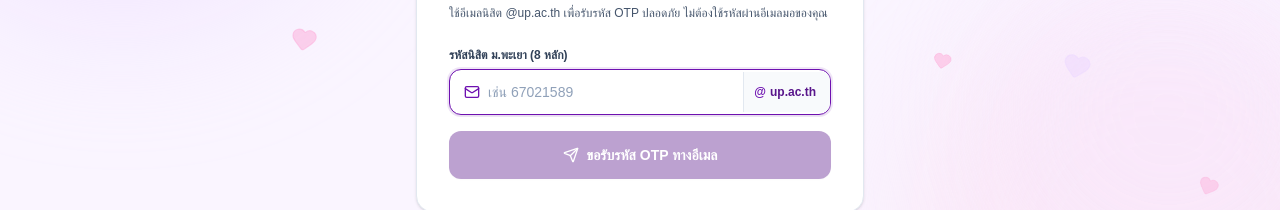
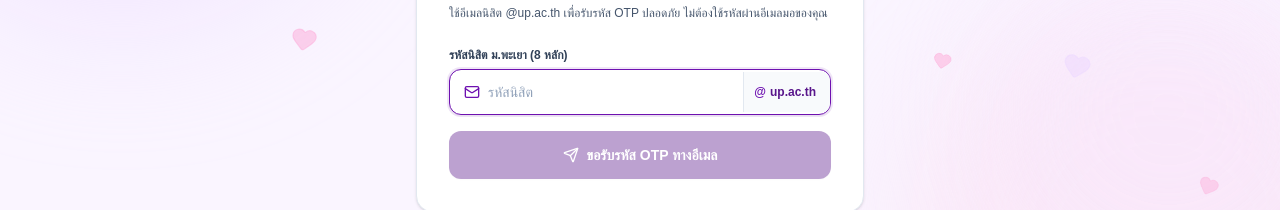
Before and after one commit to kimuz57/UPmatch, a Next.js app in the folder frontend/: page / in a window 1280 px wide. Both pictures are taken after a click on the button "เริ่มต้นใช้งาน UPyes ฟรี". Shown: the part 388-598 px from the top of the page. Built offline with nearby package versions, Linux system fonts and the light colour scheme; no server answers.

Commit message:
style(auth): update student ID placeholder to concise text

```diff
--- a/frontend/components/AuthPage.jsx
+++ b/frontend/components/AuthPage.jsx
@@ -260,7 +260,7 @@ export default function AuthPage({ onLoginSuccess, onBack }) {
                   maxLength={8}
                   value={studentId}
                   onChange={handleStudentIdChange}
-                  placeholder="เช่น 67021589"
+                  placeholder="รหัสนิสิต"
                   className="w-full py-3 pr-2 bg-transparent text-sm font-semibold tracking-wider text-slate-900 placeholder:text-slate-400 placeholder:font-normal placeholder:tracking-normal focus:outline-none"
                   required
                   autoFocus
```
